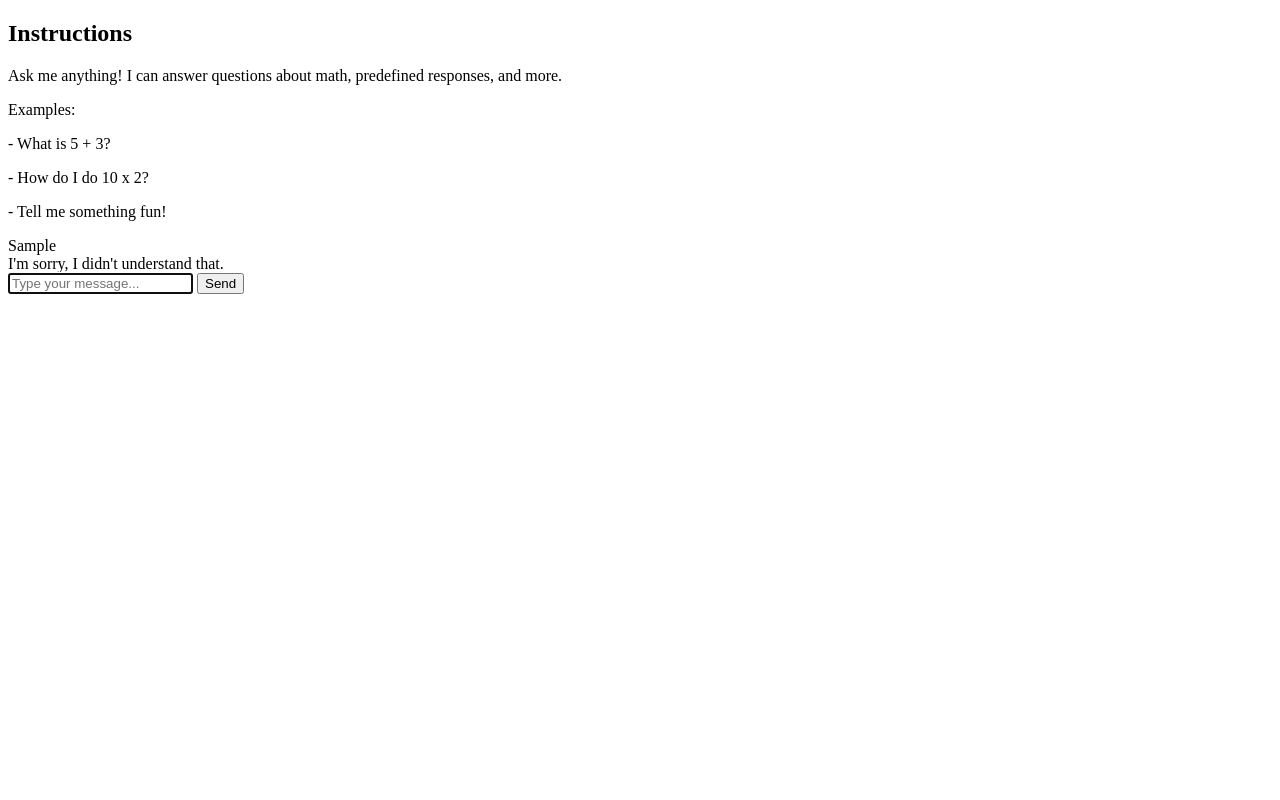
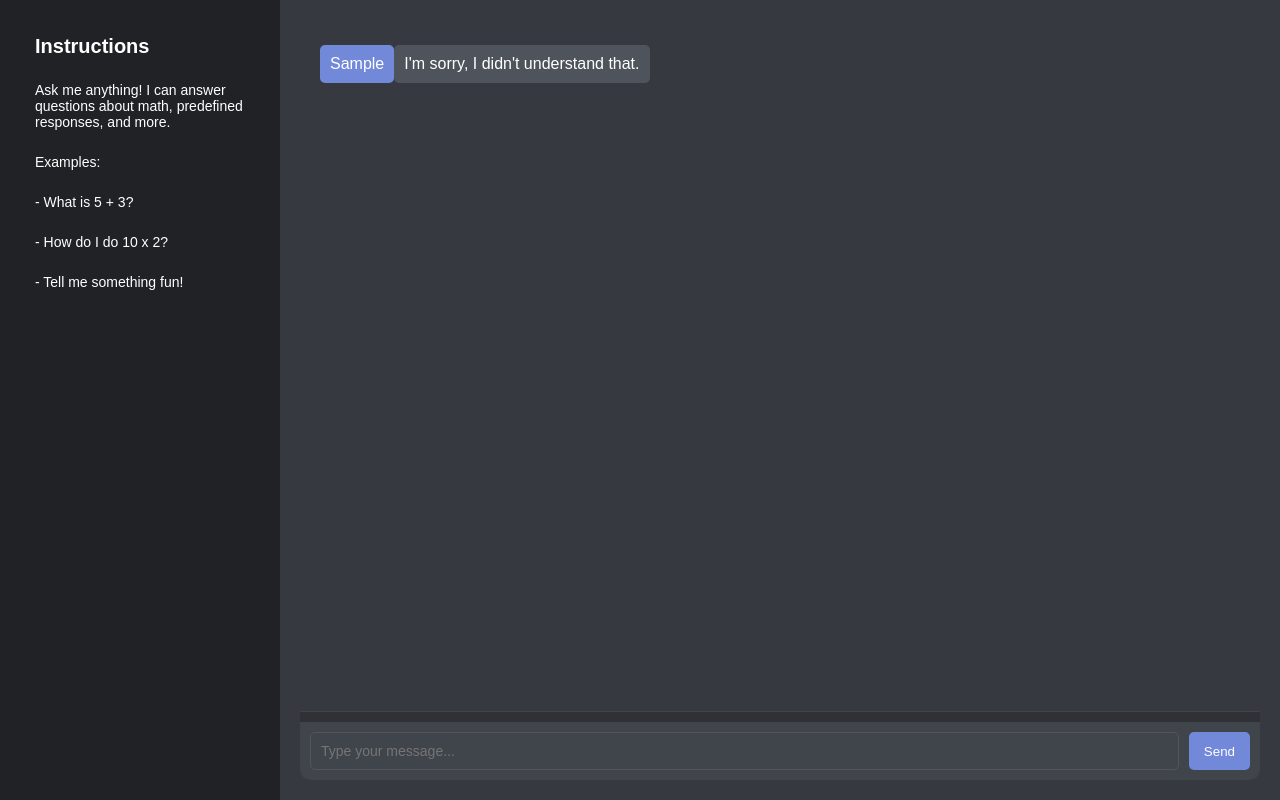
Before and after one commit to JustASpoonful/maxwellAI, a plain HTML site: page index.html in a window 1280 px wide. Both pictures are taken after typing "Sample" into the empty fields and a click on the button "Send". Drawn offline with Linux system fonts and the light colour scheme.

Commit message:
Update index.html

```diff
--- a/index.html
+++ b/index.html
@@ -3,9 +3,133 @@
 <head>
     <meta charset="UTF-8">
     <meta name="viewport" content="width=device-width, initial-scale=1.0">
-    <title>Maxwell AI</title>
+    <title>Discord-Like Chatbot</title>
     <style>
-        /* Your existing styles remain here */
+        body {
+            background-color: #36393f; /* Discord-like dark background */
+            color: #ffffff;
+            font-family: 'Arial', sans-serif;
+            display: flex;
+            height: 100vh;
+            margin: 0;
+            animation: fade-in 1s ease;
+        }
+
+        @keyframes fade-in {
+            from {
+                opacity: 0;
+            }
+            to {
+                opacity: 1;
+            }
+        }
+
+        #chat-container {
+            display: flex;
+            flex-direction: column;
+            flex: 1;
+            background-color: #2f3136; /* Chat background */
+            border-radius: 10px;
+            margin: 20px;
+            overflow: hidden;
+        }
+
+        #sidebar {
+            width: 250px;
+            background-color: #202225; /* Darker sidebar background */
+            padding: 15px;
+            display: flex;
+            flex-direction: column;
+            justify-content: space-between;
+        }
+
+        #messages {
+            flex: 1;
+            overflow-y: auto;
+            padding: 20px;
+            background-color: #36393f; /* Dark message area */
+            border-bottom: 1px solid #444;
+            margin-bottom: 10px;
+        }
+
+        #input-container {
+            display: flex;
+            padding: 10px;
+            background-color: #40444b; /* Discord-like input background */
+        }
+
+        #user-input {
+            flex: 1;
+            padding: 10px;
+            background-color: #40444b;
+            border: 1px solid #555;
+            border-radius: 5px;
+            color: #ffffff;
+            font-size: 14px;
+            outline: none;
+        }
+
+        #user-input:focus {
+            border-color: #7289da;
+        }
+
+        #send-button {
+            padding: 10px 15px;
+            margin-left: 10px;
+            background-color: #7289da; /* Discord accent color */
+            border: none;
+            border-radius: 5px;
+            cursor: pointer;
+            color: white;
+            transition: background-color 0.2s;
+        }
+
+        #send-button:hover {
+            background-color: #5b6fba;
+        }
+
+        .message {
+            margin: 5px 0;
+            padding: 10px;
+            border-radius: 5px;
+            word-wrap: break-word;
+            display: inline-block;
+            max-width: 80%; /* Adjust message width based on text length */
+            transition: transform 0.2s;
+        }
+
+        .user-message {
+            background-color: #7289da; /* User message background */
+            color: white;
+            align-self: flex-end;
+            text-align: right;
+        }
+
+        .bot-message {
+            background-color: #4f545c; /* Bot message background */
+            color: white;
+            align-self: flex-start;
+        }
+
+        /* Sidebar for instructions */
+        #instructions {
+            height: 100%;
+            background-color: #202225;
+            padding: 20px;
+            color: #ffffff;
+            display: flex;
+            flex-direction: column;
+        }
+
+        h2 {
+            font-size: 20px;
+            margin: 0 0 10px;
+        }
+
+        p {
+            font-size: 14px;
+            margin-bottom: 10px;
+        }
     </style>
 </head>
 <body>
@@ -34,54 +158,36 @@
     const userInput = document.getElementById("user-input");
     const sendButton = document.getElementById("send-button");
 
-    let lastUserMessage = ""; // To track the last message to avoid spamming
+    let lastUserMessage = "";  // Prevent spamming
 
     sendButton.addEventListener("click", sendMessage);
     userInput.addEventListener("keypress", function(event) {
-        if (event.key === "Enter" && !sendButton.disabled) {
+        if (event.key === "Enter") {
             sendMessage();
         }
     });
 
     function sendMessage() {
         const userText = userInput.value.trim();
-
-        if (userText === "" || userText === lastUserMessage) return; // Prevent empty message or spam
-
-        lastUserMessage = userText; // Store the message to avoid repeated sending
-
-        // Disable the input and send button temporarily to prevent spam
-        sendButton.disabled = true;
-        userInput.disabled = true;
+        if (userText === "" || userText === lastUserMessage) return;
 
         // Add user's message to chat
         addMessage(userText, 'user');
+        lastUserMessage = userText;  // Store last message
 
         // Process response
-        setTimeout(() => { // Simulate some response delay
-            const botResponse = getResponse(userText);
-            addMessage(botResponse, 'bot');
-
-            // Re-enable the input and send button after responding
-            sendButton.disabled = false;
-            userInput.disabled = false;
-            userInput.focus();
-        }, 500);
+        const botResponse = getResponse(userText);
+        addMessage(botResponse, 'bot');
 
         // Clear input field
         userInput.value = "";
     }
 
     function addMessage(text, sender) {
-        const messageContainer = document.createElement("div");
-        messageContainer.className = "message-container " + (sender === 'user' ? 'user-container' : 'bot-container');
-
         const messageDiv = document.createElement("div");
         messageDiv.textContent = text;
         messageDiv.className = "message " + (sender === 'user' ? 'user-message' : 'bot-message');
-
-        messageContainer.appendChild(messageDiv);
-        messagesDiv.appendChild(messageContainer);
+        messagesDiv.appendChild(messageDiv);
         messagesDiv.scrollTop = messagesDiv.scrollHeight; // Auto scroll to the bottom
     }
 
```
